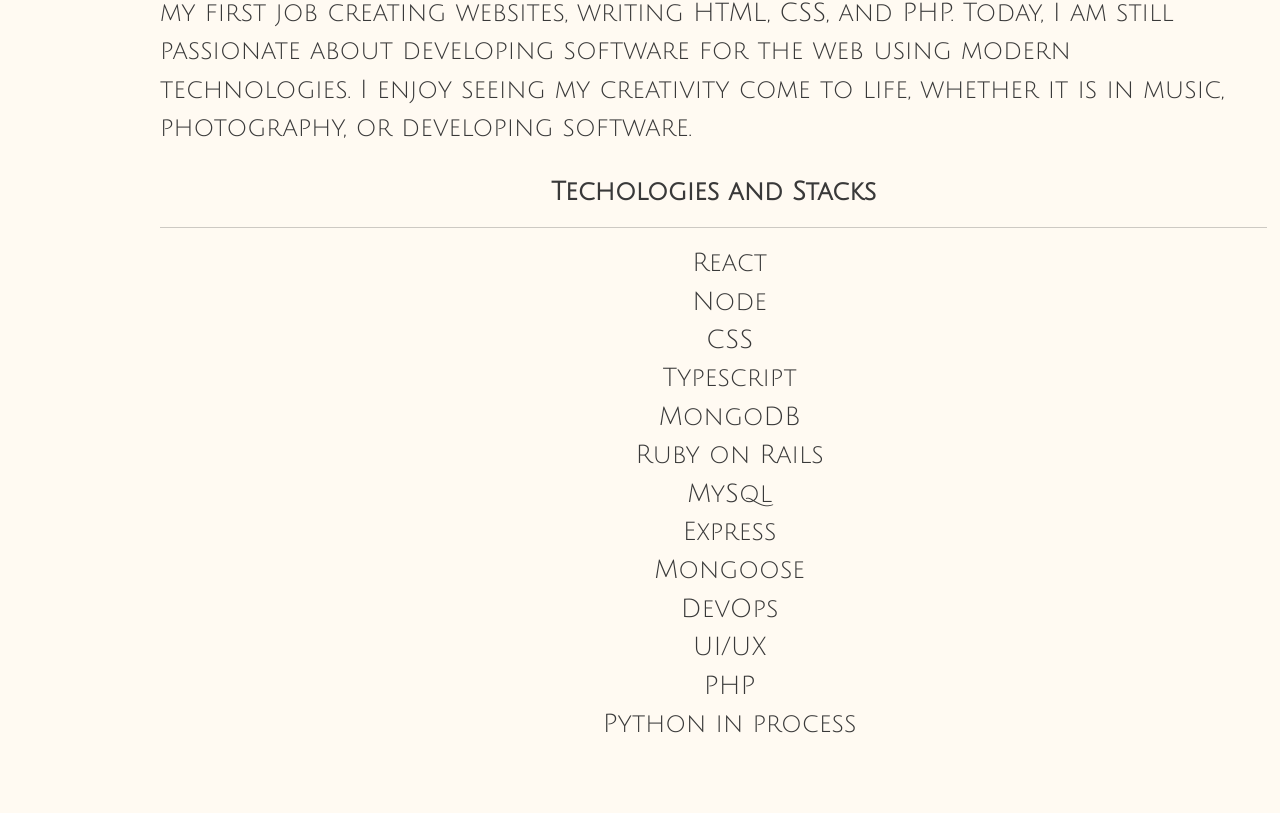
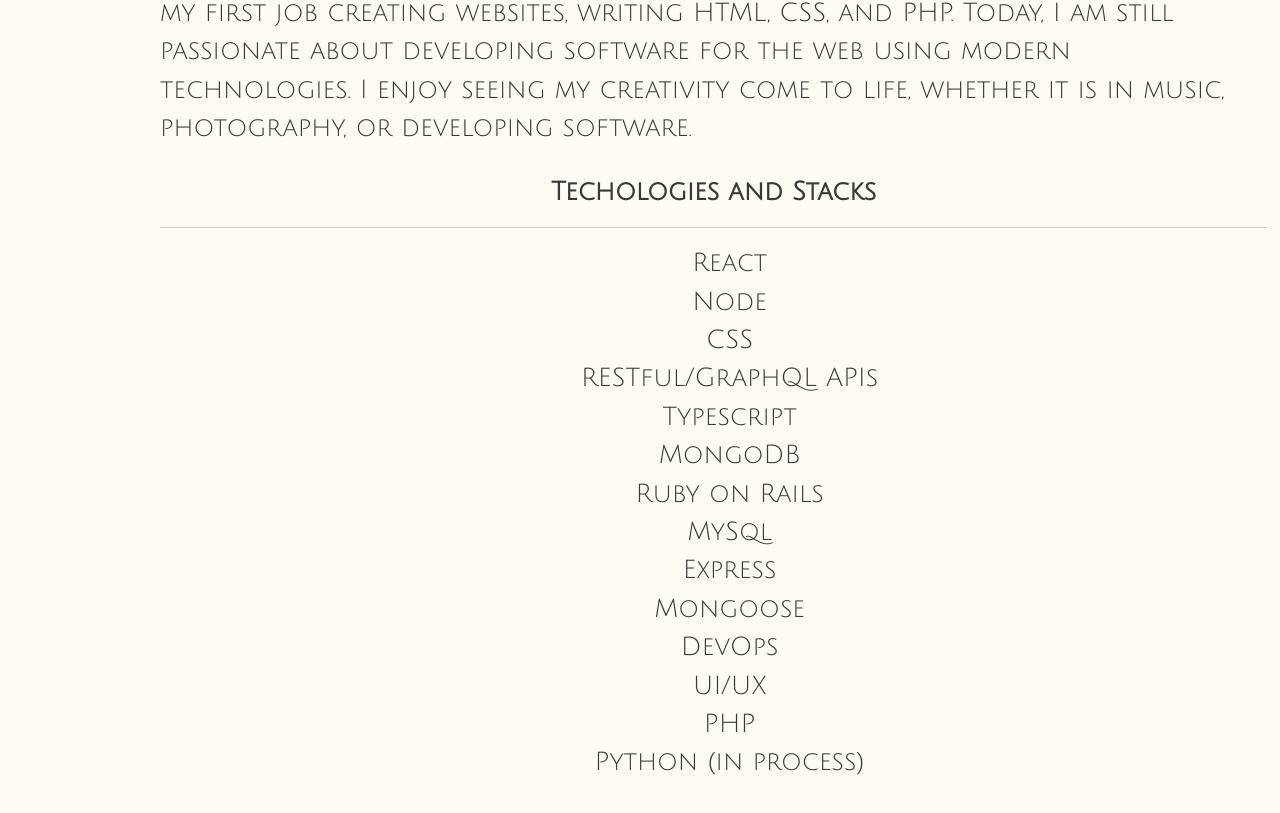
Before and after one commit to prkarpi/portfolio, a React (Create React App) app: page /about in a window 1280 px wide. Shown: the part 667-1480 px from the top of the page. Built offline with nearby package versions, Linux system fonts and the light colour scheme.

Commit message:
Typos/Added Info

```diff
--- a/src/pages/pageAbout.js
+++ b/src/pages/pageAbout.js
@@ -17,6 +17,7 @@ const About = ()  => {
                     <li>React</li>
                     <li>Node</li>
                     <li>CSS</li>
+                    <li>RESTful/GraphQL APIs</li>
                     <li>Typescript</li>
                     <li>MongoDB</li>
                     <li>Ruby on Rails</li>
@@ -26,7 +27,7 @@ const About = ()  => {
                     <li>DevOps</li>
                     <li>UI/UX</li>
                     <li>PHP</li>
-                    <li>Python in process</li>
+                    <li>Python (in process)</li>
                 </ul>
             </div>
             </div>
```
